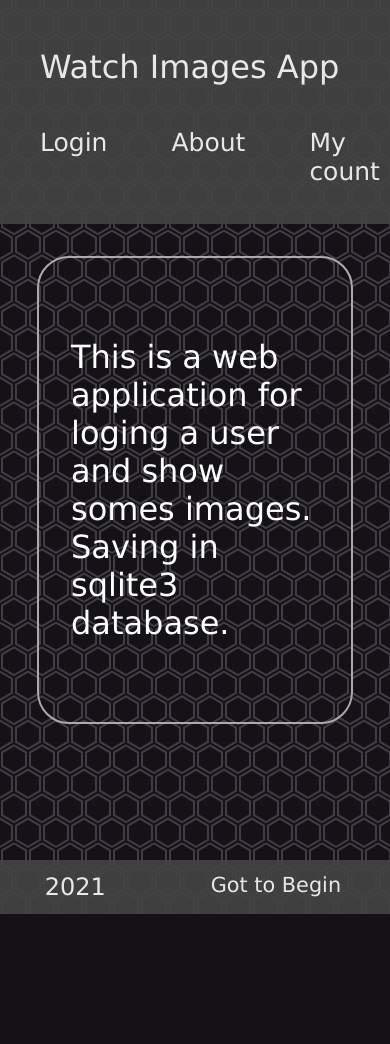
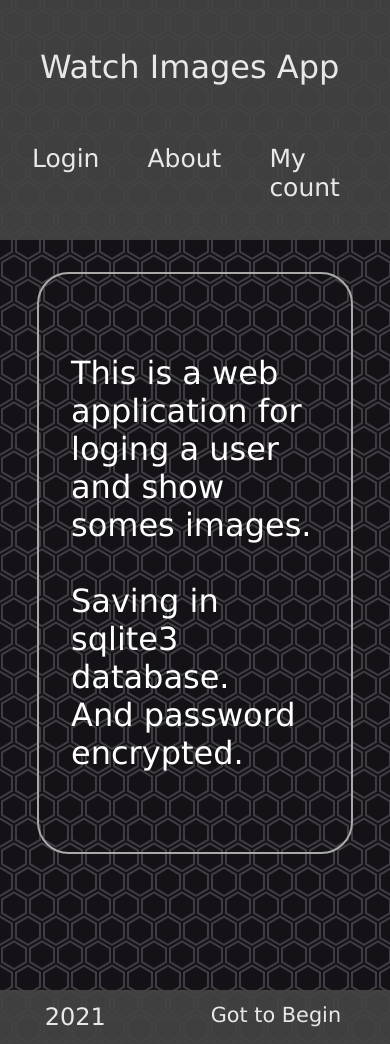
Before and after one commit to EduardYan/flask-login-app, a Flask app: a page that uses templates/about.html in a window 390 px wide. Before the commit the page ends 914 px from the top, so only its background shows below. Run offline with Flask 3, Linux system fonts and the light colour scheme; data comes from the database, SQL or seed files in the repository.

Commit message:
message of about html edited

```diff
--- a/static/css/main.css
+++ b/static/css/main.css
@@ -222,6 +222,12 @@ footer a:hover {
 }
 
 @media (max-width: 500px) {
+  /* Navigation */
+  header .nav-main .nav-rigth li {
+    padding: 0.5rem 1.5rem;
+    margin: 0;
+  }
+
   .container .images-view {
     row-gap: 1rem;
   }
--- a/templates/about.html
+++ b/templates/about.html
@@ -1,8 +1,11 @@
 {% extends 'layout.html' %}
 
+<!-- THIS IS THE PAGE FOR SHOW SOME INFORMATION -->
+
 {% block content %}
+<!-- STYLE -->
 <link rel="stylesheet" href="{{ url_for('static', filename = 'css/about.css') }}">
 <div class="container">
-  <p>This is a web application for loging a user and show somes images. <br> Saving in sqlite3 database.</p>
+  <p>This is a web application for loging a user and show somes images. <br><br> Saving in sqlite3 database. <br> And password encrypted.</p>
 </div>
 {% endblock %}
```
